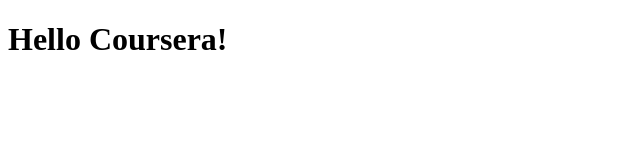
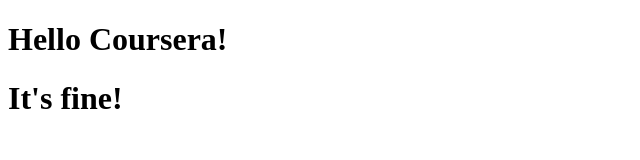
Before and after one commit to fika013/coursera---test, a plain HTML site: page site/site/index.html in a window 1280 px wide. Shown: the whole page, without its empty margins (0-640 px from the left). Drawn offline with Linux system fonts and the light colour scheme.

Commit message:
Small adition to our page content.

```diff
--- a/site/site/index.html
+++ b/site/site/index.html
@@ -5,5 +5,6 @@
 </head>
 <body>
 	<h1> Hello Coursera!<h1>
+	<a> It's fine! </a>
 </body>
 </html>
```
